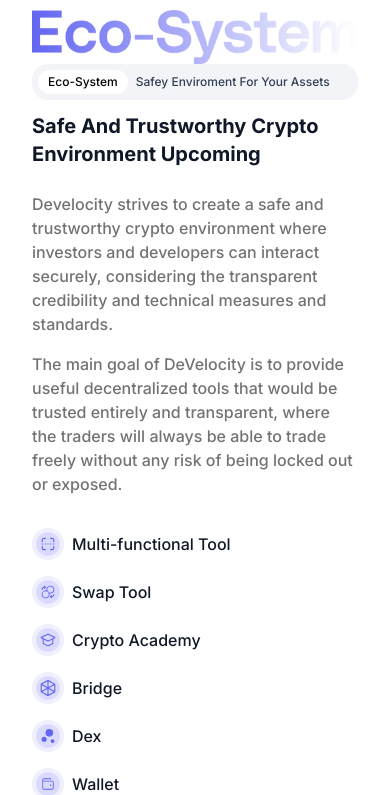
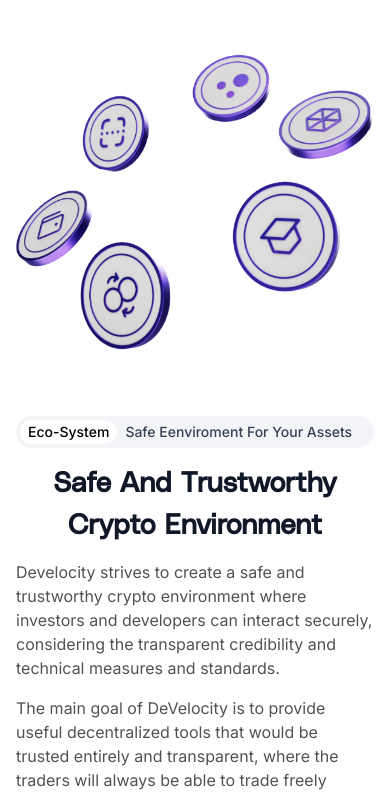
Before and after one commit to moussa32/develocity-finance, a React (Vite) app: page / in a window 390 px wide. Shown: the part 874-1669 px from the top of the page. Built offline with nearby package versions, Linux system fonts and the light colour scheme.

Commit message:
feat: added responsive mobile to Ecosystem section

```diff
--- a/src/modules/Homepage/Ecosystem.jsx
+++ b/src/modules/Homepage/Ecosystem.jsx
@@ -9,55 +9,81 @@ import { ReactComponent as WalletIcon } from "../../assets/images/wallet.svg";
 
 const Ecosystem = () => {
   return (
-    <section className="container px-8 py-32 lg:py-48 lg:px-0 mx-auto">
-      <img src={EcosystemTitle} alt="ecosystem" className="block ml-auto" />
-      <div className="grid grid-cols-1 md:grid-cols-2 md:gap-8">
-        <div className="flex flex-col">
-          <span className="bg-[#F3F4F8] rounded-2xl text-xs md:text-sm font-medium p-1.5 pr-[18px] flex items-center lg:flex-row gap-2 max-w-[360px]">
-            <span className="bg-white py-1 px-2.5 rounded-2xl">Eco-System</span>
-            <span className="text-[#344054]">Safey Enviroment For Your Assets</span>
+    <section className="container py-16 lg:py-48">
+      <img
+        src={EcosystemTitle}
+        alt="ecosystem"
+        className="block w-[313.15px] max-w-[975.58px] mx-auto md:w-96 lg:w-full lg:mx-0 lg:ml-auto"
+      />
+      <div className="flex flex-col md:grid grid-cols-1 md:grid-cols-2 md:gap-8">
+        <div className="flex flex-col order-2 md:order-1">
+          <span className="bg-[#F3F4F8] w-full rounded-2xl text-sm font-medium p-1 md:p-1.5 md:pr-[18px] flex items-center gap-2 md:max-w-[360px] lg:flex-row">
+            <span className="bg-white py-0.5 px-2 md:py-1 md:px-2.5 rounded-2xl">
+              Eco-System
+            </span>
+            <span className="text-[#344054]">
+              Safe Eenviroment For Your Assets
+            </span>
           </span>
-          <h3 className="text-[#101828] font-bold text-xl md:text-2xl lg:text-4xl mt-3 mb-6">
-            Safe And Trustworthy Crypto Environment Upcoming
+          <h3 className="text-[#101828] text-center font-PolySans text-[28px] font-bold mt-3 mb-4 md:mb-6 md:font-sans md:text-2xl lg:text-4xl">
+            Safe And Trustworthy Crypto Environment
           </h3>
-          <p className="text-neutral-500 text-base font-medium">
-            Develocity strives to create a safe and trustworthy crypto environment where investors and developers can
-            interact securely, considering the transparent credibility and technical measures and standards.
+          <p className="text-neutral-600 text-base">
+            Develocity strives to create a safe and trustworthy crypto
+            environment where investors and developers can interact securely,
+            considering the transparent credibility and technical measures and
+            standards.
           </p>
-          <p className="text-neutral-500 text-base font-medium mt-4">
-            The main goal of DeVelocity is to provide useful decentralized tools that would be trusted entirely and
-            transparent, where the traders will always be able to trade freely without any risk of being locked out or
-            exposed.
+          <p className="text-neutral-600 text-base mt-4">
+            The main goal of DeVelocity is to provide useful decentralized tools
+            that would be trusted entirely and transparent, where the traders
+            will always be able to trade freely without any risk of being locked
+            out or exposed.
           </p>
-          <div className="grid grid-cols-1 md:grid-cols-2 mt-8 gap-y-4">
-            <div className="flex items-center">
+          <div className="flex flex-wrap lg:grid lg:grid-cols-2 mt-8 gap-y-4">
+            <div className="flex items-center w-3/5 mr-5 lg:mr-0 lg:w-full">
               <MultiFunctionalIcon className="w-8 h-8" />
-              <h4 className="ml-2 text-[#101828] font-medium text-base">Multi-functional Tool</h4>
+              <h4 className="ml-2 text-[#171717] font-medium text-base">
+                Multi-functional Tool
+              </h4>
             </div>
             <div className="flex items-center">
               <SwapToolIcon className="w-8 h-8" />
-              <h4 className="ml-2 text-[#101828] font-medium text-base">Swap Tool</h4>
+              <h4 className="ml-2 text-[#171717] font-medium text-base">
+                Swap Tool
+              </h4>
             </div>
-            <div className="flex items-center">
+            <div className="flex items-center w-3/5 mr-5 lg:mr-0 lg:w-full">
               <CryptoAcademyIcon className="w-8 h-8" />
-              <h4 className="ml-2 text-[#101828] font-medium text-base">Crypto Academy</h4>
+              <h4 className="ml-2 text-[#171717] font-medium text-base">
+                Crypto Academy
+              </h4>
             </div>
             <div className="flex items-center">
               <BridgeIcon className="w-8 h-8" />
-              <h4 className="ml-2 text-[#101828] font-medium text-base">Bridge</h4>
+              <h4 className="ml-2 text-[#171717] font-medium text-base">
+                Bridge
+              </h4>
             </div>
-            <div className="flex items-center">
+            <div className="flex items-center w-3/5 mr-5 lg:mr-0 lg:w-full">
               <DexIcon className="w-8 h-8" />
-              <h4 className="ml-2 text-[#101828] font-medium text-base">Dex</h4>
+              <h4 className="ml-2 text-[#171717] font-medium text-base">Dex</h4>
             </div>
             <div className="flex items-center">
               <WalletIcon className="w-8 h-8" />
-              <h4 className="ml-2 text-[#101828] font-medium text-base">Wallet</h4>
+              <h4 className="ml-2 text-[#171717] font-medium text-base">
+                Wallet
+              </h4>
             </div>
           </div>
         </div>
 
-        <img src={Coins} alt="coins" title="coins" />
+        <img
+          src={Coins}
+          alt="coins"
+          title="coins"
+          className="block order-1 mx-auto mt-14 mb-[66px] w-[361px] lg:w-full lg:max-w-[592px] md:order-2"
+        />
       </div>
     </section>
   );
```
